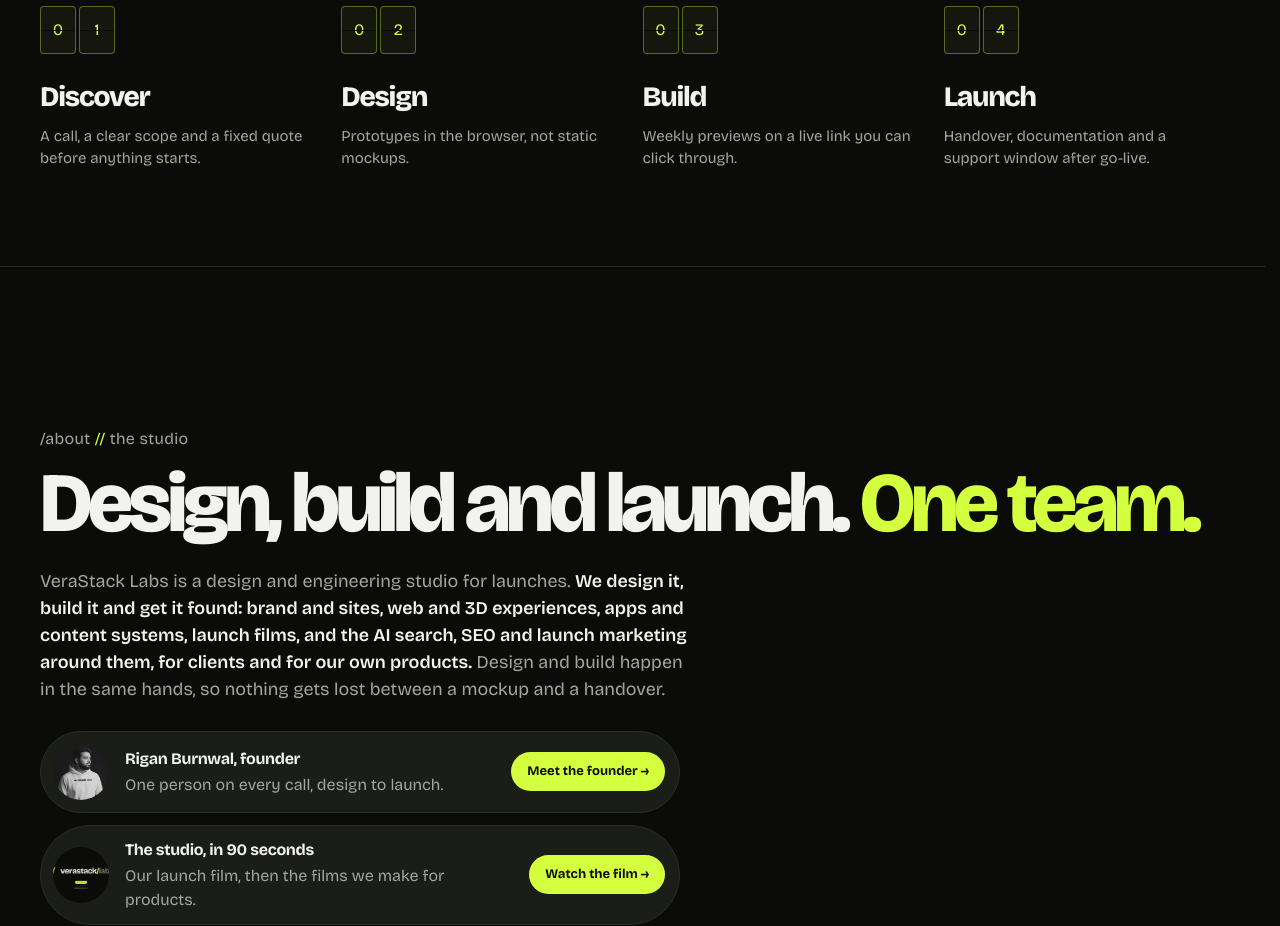
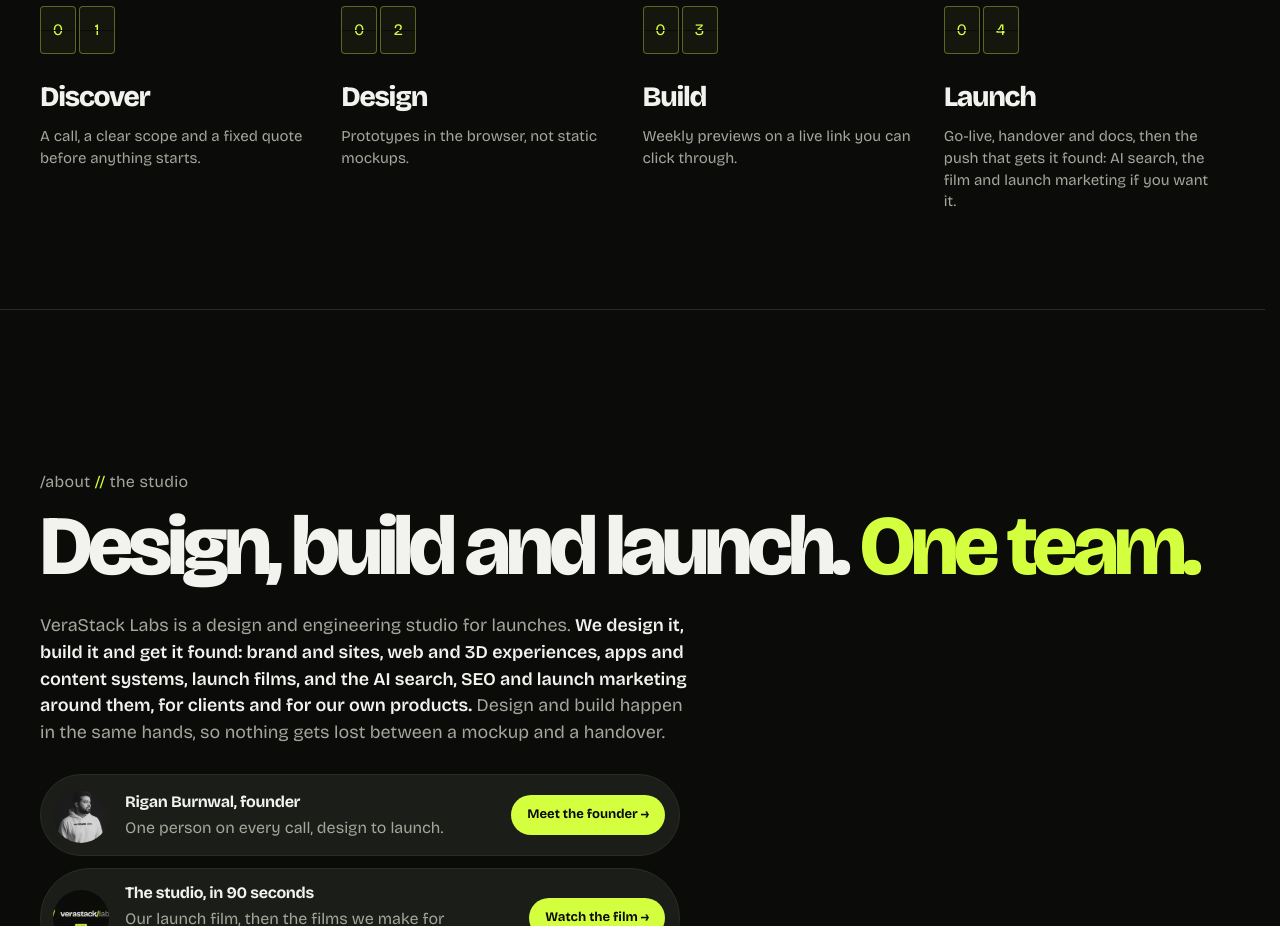
Before and after one commit to verastack-labs/verastack-labs.github.io, a Next.js app: page / in a window 1280 px wide. Shown: the part 9520-10446 px from the top of the page. Built offline with nearby package versions, Linux system fonts and the light colour scheme.

Commit message:
copy: process launch step includes getting found

```diff
--- a/src/data/process.ts
+++ b/src/data/process.ts
@@ -5,6 +5,6 @@ export const process = {
     { name: 'Discover', line: 'A call, a clear scope and a fixed quote before anything starts.' },
     { name: 'Design', line: 'Prototypes in the browser, not static mockups.' },
     { name: 'Build', line: 'Weekly previews on a live link you can click through.' },
-    { name: 'Launch', line: 'Handover, documentation and a support window after go-live.' },
+    { name: 'Launch', line: 'Go-live, handover and docs, then the push that gets it found: AI search, the film and launch marketing if you want it.' },
   ],
 }
```
